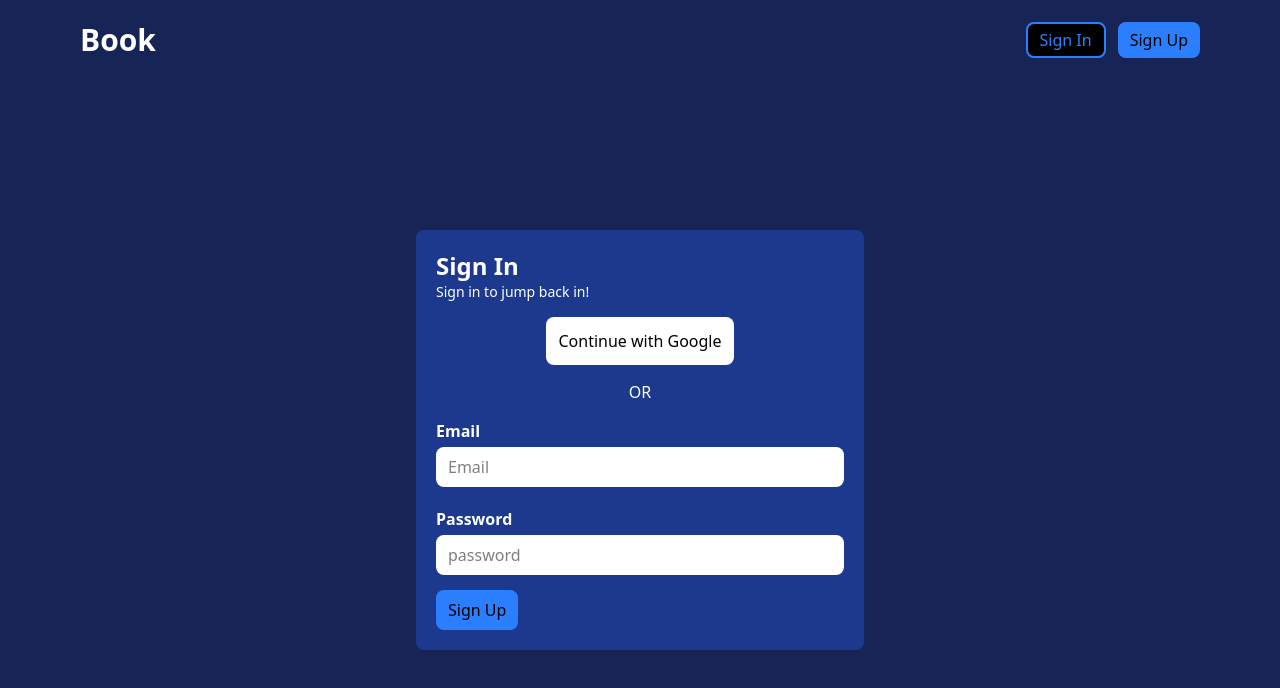
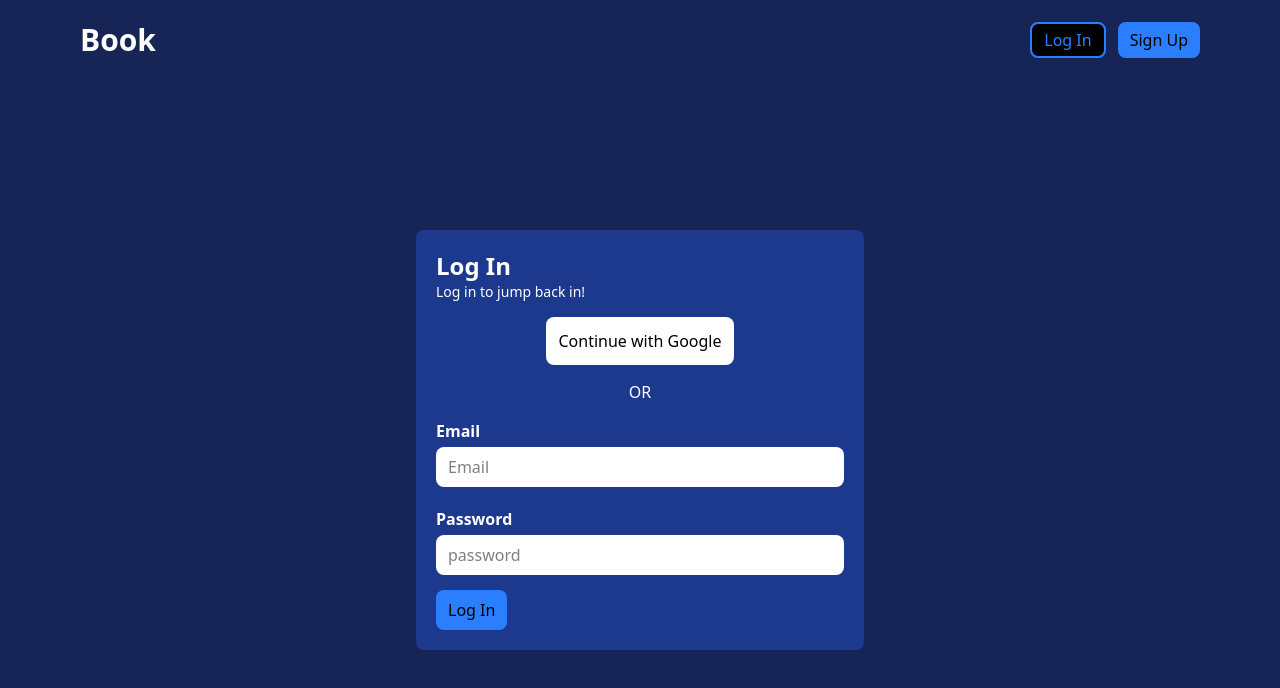
Before and after one commit to JyrexRonaldo/odin-book, a React (Vite) app in the folder frontend/: page /login in a window 1280 px wide. Shown: the top 688 px of the page. Built offline with nearby package versions, Linux system fonts and the light colour scheme.

Commit message:
Fix button names

```diff
--- a/frontend/src/components/LoginPage/LoginPage.jsx
+++ b/frontend/src/components/LoginPage/LoginPage.jsx
@@ -6,7 +6,7 @@ function LoginPage() {
                     <h1 className="text-3xl font-bold text-white">Book</h1>
                     <div className="flex gap-3">
                         <button className="rounded-lg border-2 border-blue-500 bg-black px-3 py-1 text-blue-500">
-                            Sign In
+                            Log In
                         </button>
                         <button className="rounded-lg bg-blue-500 px-3 py-1">
                             Sign Up
@@ -16,8 +16,8 @@ function LoginPage() {
                 <div className="flex items-center justify-center">
                     <div className="mx-5 flex min-h-7/12 w-full max-w-md flex-col justify-between rounded-lg bg-blue-900 p-5 text-white">
                         <div>
-                            <p className="text-2xl font-bold">Sign In</p>
-                            <p className="text-sm">Sign in to jump back in!</p>
+                            <p className="text-2xl font-bold">Log In</p>
+                            <p className="text-sm">Log in to jump back in!</p>
                         </div>
                         <div className="self-center">
                             <button className="rounded-lg bg-white p-3 text-black">
@@ -59,7 +59,7 @@ function LoginPage() {
                         </div>
                         <div>
                             <button className="h-10 rounded-lg bg-blue-500 px-3 py-1 text-black">
-                                Sign Up
+                                Log In
                             </button>
                         </div>
                     </div>
--- a/frontend/src/components/SignupPage/Signup.jsx
+++ b/frontend/src/components/SignupPage/Signup.jsx
@@ -6,7 +6,7 @@ function SignupPage() {
                     <h1 className="text-3xl font-bold text-white">Book</h1>
                     <div className="flex gap-3">
                         <button className="rounded-lg border-2 border-blue-500 bg-black px-3 py-1 text-blue-500">
-                            Sign In
+                            Log In
                         </button>
                         <button className="rounded-lg bg-blue-500 px-3 py-1 hover:bg-blue-600 focus:bg-blue-600 active:bg-blue-600">
                             Sign Up
@@ -17,7 +17,7 @@ function SignupPage() {
                     <div className="mx-5 flex min-h-7/12 w-full max-w-md flex-col justify-between rounded-lg bg-blue-900 p-5 text-white">
                         <div className="flex flex-col gap-5">
                             <div>
-                                <p className="text-2xl font-bold">Sign In</p>
+                                <p className="text-2xl font-bold">Sign Up</p>
                                 <p className="text-sm">
                                     Sign up to rock and roll!
                                 </p>
@@ -105,7 +105,7 @@ function SignupPage() {
                                 />
                             </div>
                             <div>
-                                <button className="rounded-lg bg-blue-500 px-3 py-1 hover:bg-blue-600 focus:bg-blue-600 active:bg-blue-600">
+                                <button className="rounded-lg bg-blue-500 px-3 py-1 text-black hover:bg-blue-600 focus:bg-blue-600 active:bg-blue-600">
                                     Sign Up
                                 </button>
                             </div>
```
